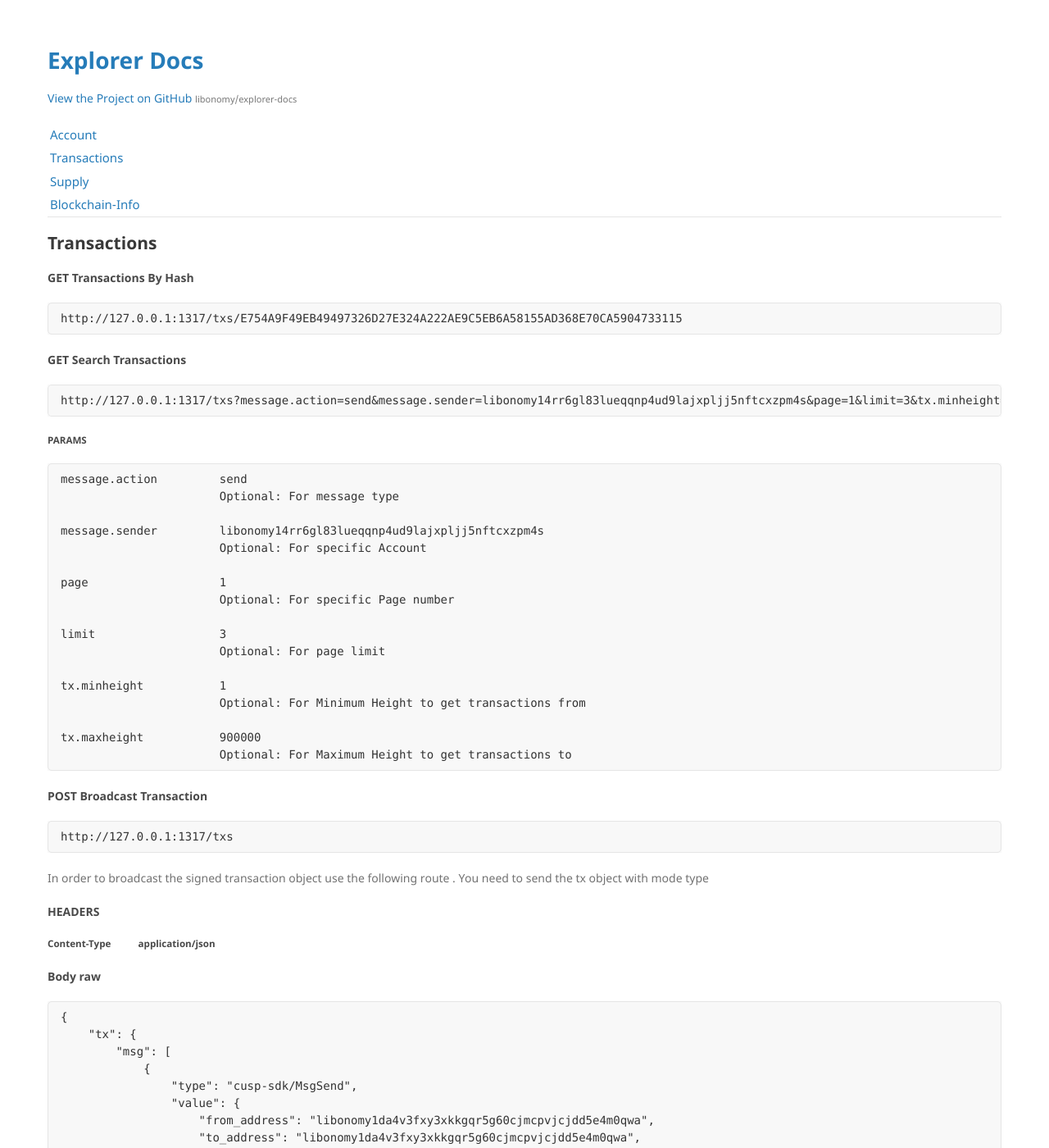
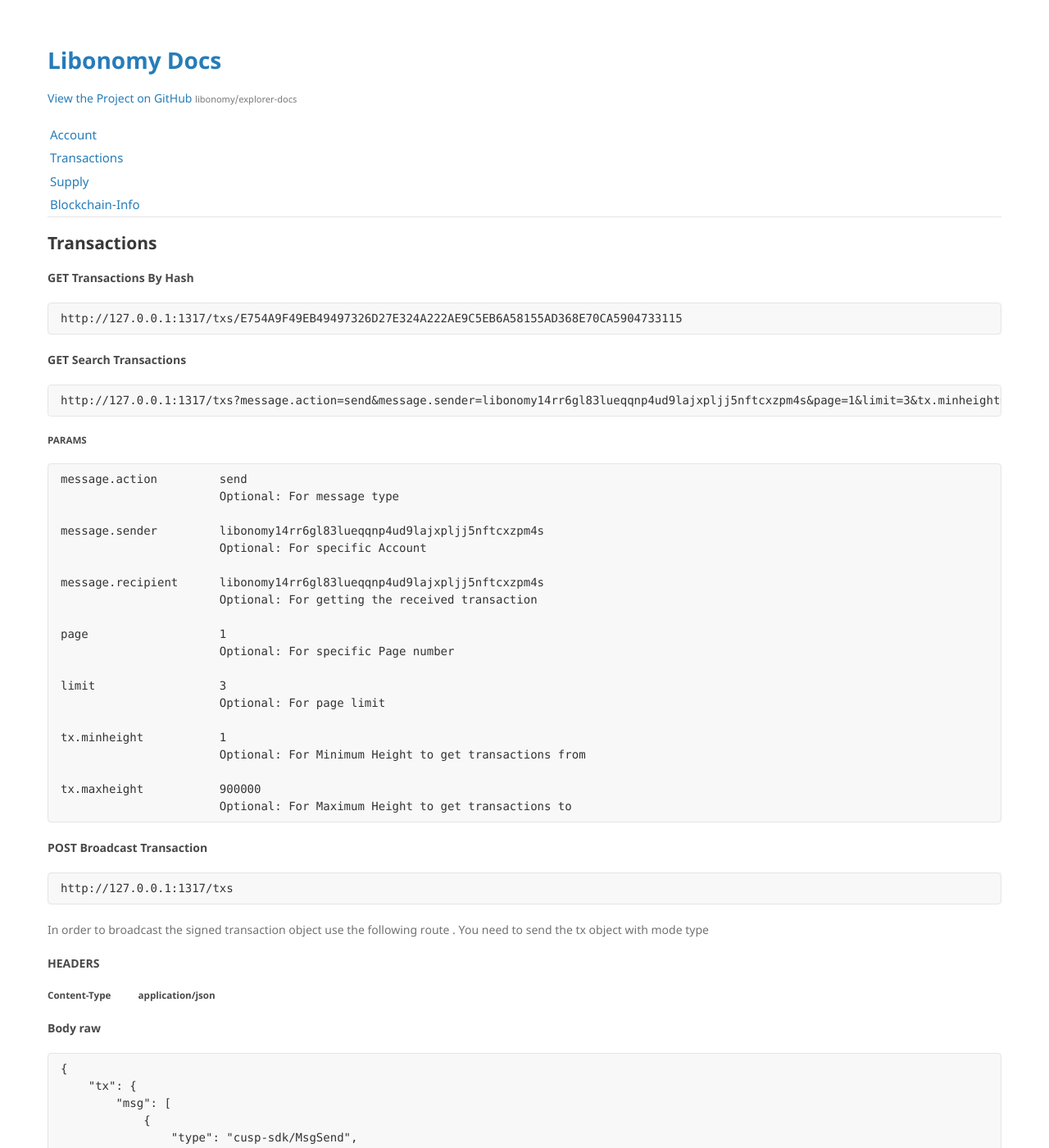
Before and after one commit to libonomy/explorer-docs, a Jekyll site: the page built from Transactions.md, in a window 1280 px wide and 1400 px high. Shown: the whole window at 82% size. Built offline with Jekyll 4.4.1, drawn with Linux system fonts in a browser that asks for light colours; our own code applies the rules of GitHub Pages for plain Markdown files; the repository's description, which GitHub fills in, is left out.

Commit message:
text added

```diff
--- a/Transactions.md
+++ b/Transactions.md
@@ -20,6 +20,9 @@ message.action         send
 
 message.sender         libonomy14rr6gl83lueqqnp4ud9lajxpljj5nftcxzpm4s
                        Optional: For specific Account
+
+message.recipient      libonomy14rr6gl83lueqqnp4ud9lajxpljj5nftcxzpm4s
+                       Optional: For getting the received transaction
 
 page                   1
                        Optional: For specific Page number
--- a/_config.yml
+++ b/_config.yml
@@ -1,4 +1,4 @@
-title: Explorer Docs
+title: Libonomy Docs
 # logo: /assets/img/logo.png
 google_analytics:
 theme: jekyll-theme-minimal
```
